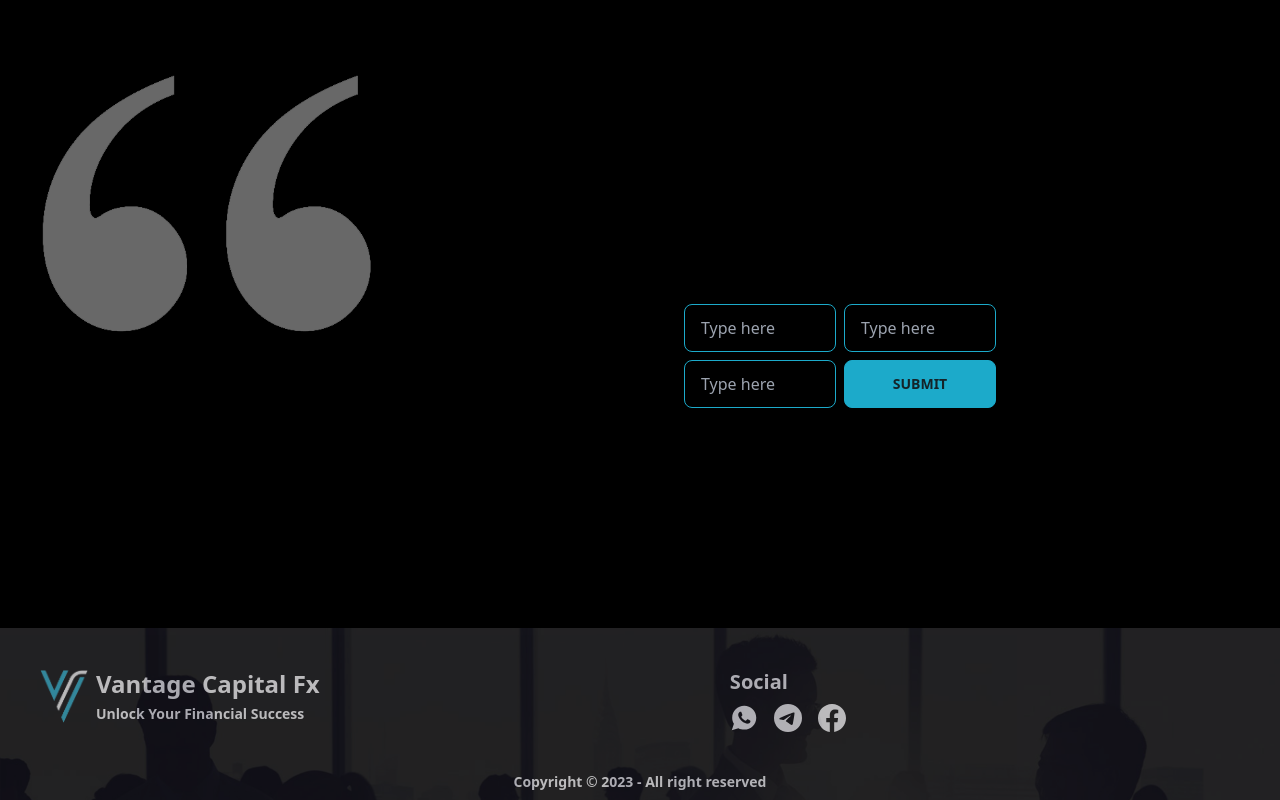
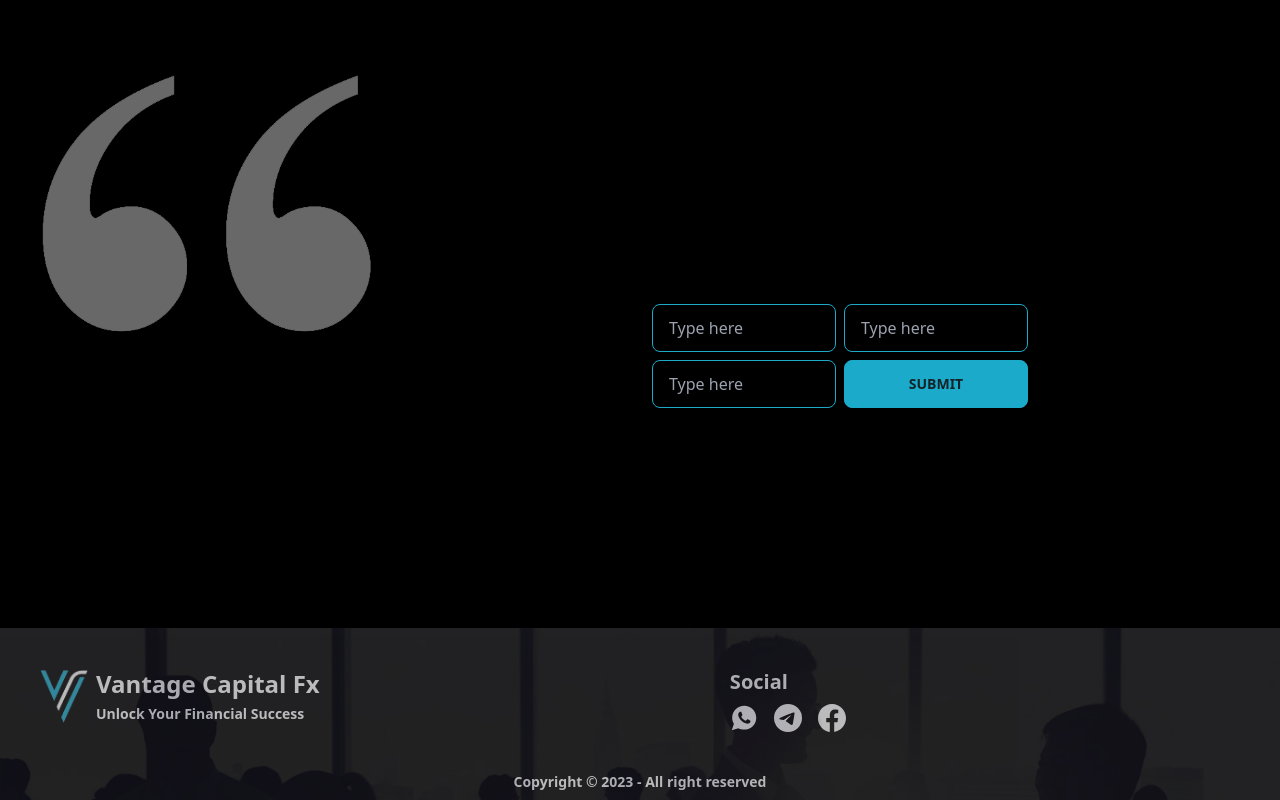
Before and after one commit to SumiAkter2/vantage-capital, a React (Vite) app: page / in a window 1280 px wide. Shown: the part 6986-7786 px from the top of the page. Built offline with nearby package versions, Linux system fonts and the light colour scheme.

Commit message:
dlt some text

```diff
--- a/src/Component/Home/Quote/Quote.jsx
+++ b/src/Component/Home/Quote/Quote.jsx
@@ -16,7 +16,7 @@ const Quote = () => {
                 could be doing it better.
               </p>
 
-              <form action="" className="px-8">
+              <form action="">
                 <div className="grid md:grid-cols-2  gap-2 mb-6">
                   <input
                     type="text"
```
